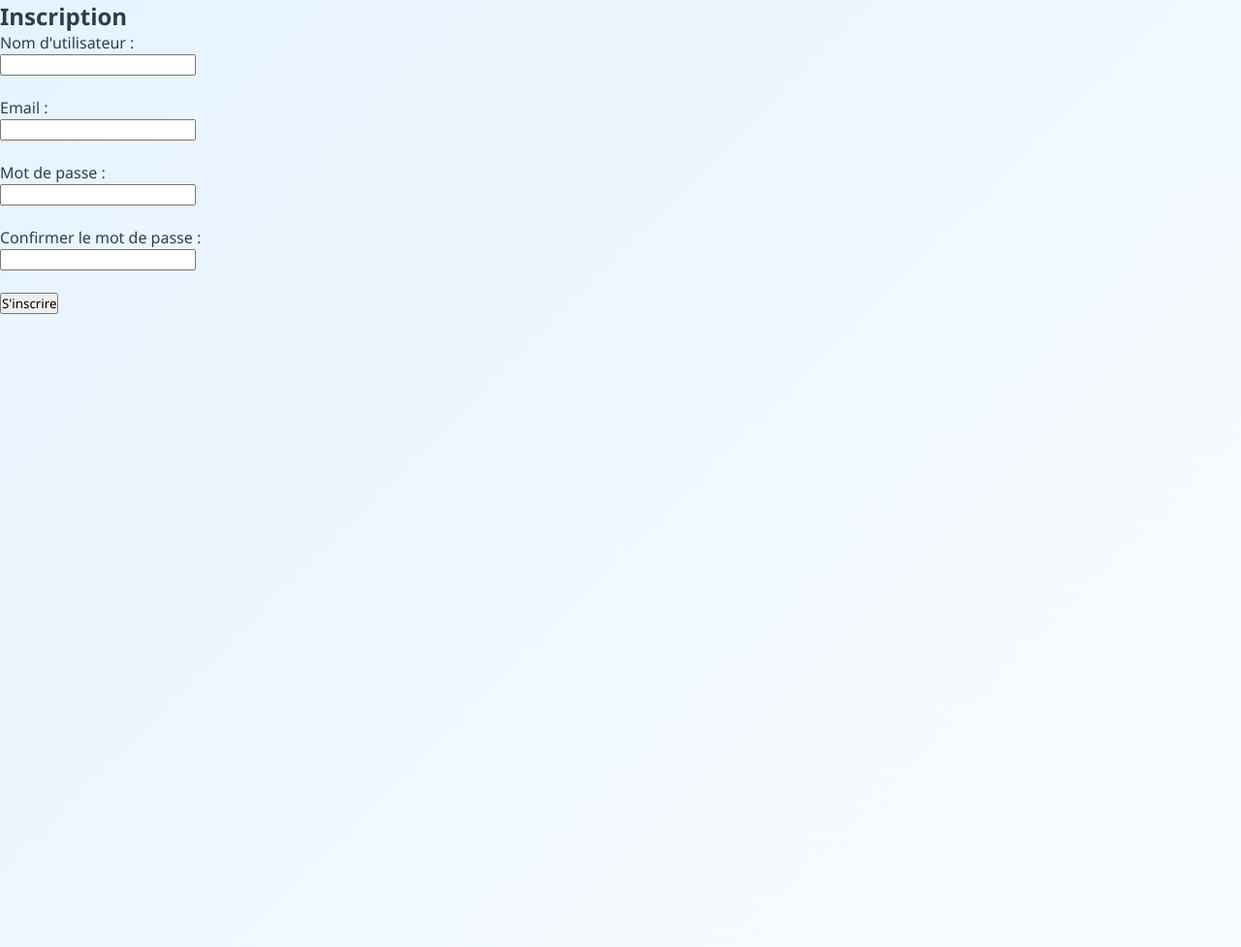
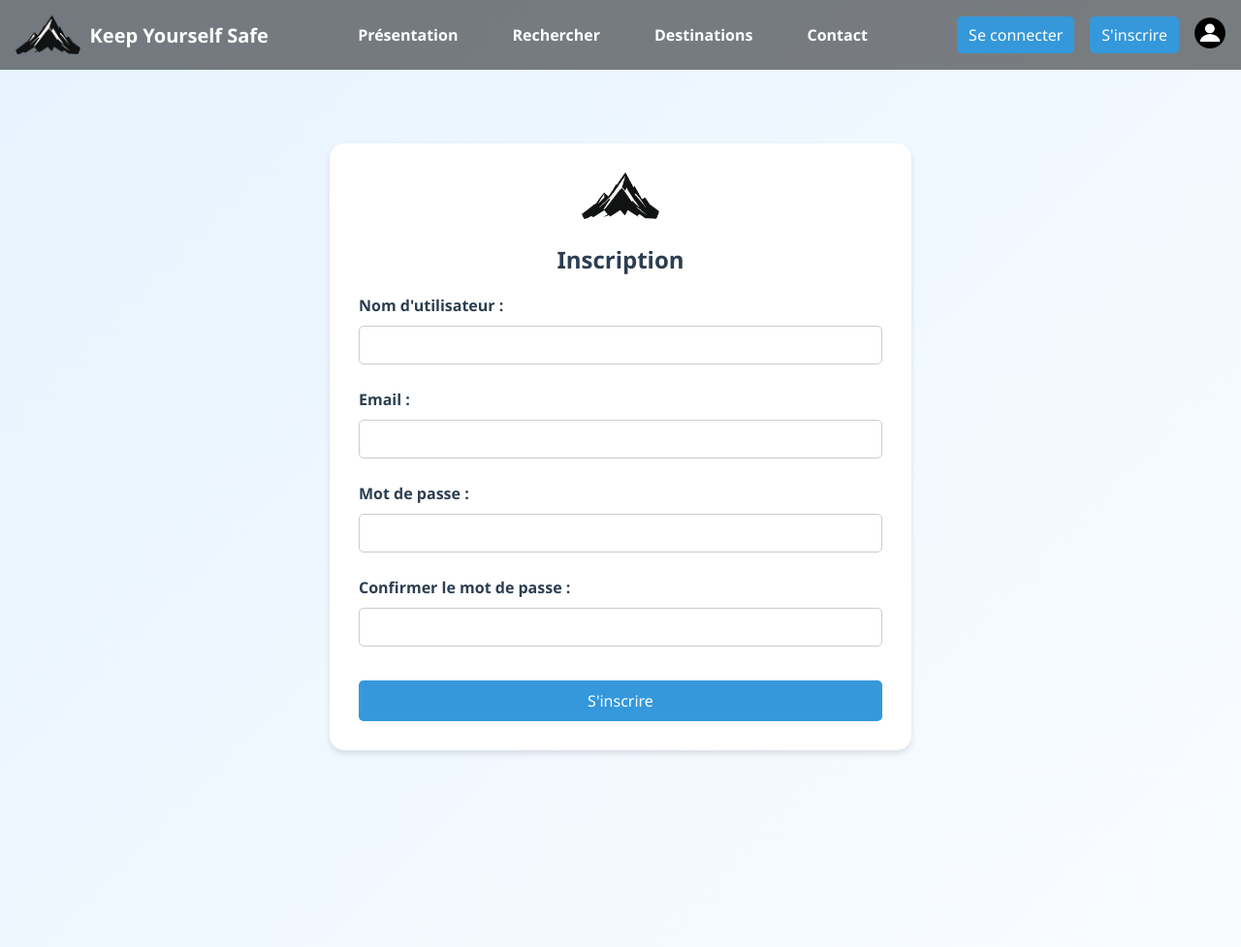
Before and after one commit to Jej0/Projet-Preing2-S2, a PHP site: page /inscription.html in a window 1280 px wide. Shown: the top 977 px of the page at 97% size. Run offline with PHP 8.4, Linux system fonts and the light colour scheme.

Commit message:
Page d'inscription et de connexion

```diff
--- a/inscription.html
+++ b/inscription.html
@@ -14,20 +14,59 @@
         <link rel="stylesheet" type="text/css" href="style.css"> <!-- Lien vers le fichier CSS -->
     </head>
 	<body>
-		<div class="container">
-			<h2>Inscription</h2>
+		<!-- Navigation -->
+		<nav>
+			<!-- Logo et nom (gauche)-->
+			<div class="nav-left">
+				<a href="main.html" class="nav-brand">
+					<img src="img/logo.png" alt="Logo">
+					<span>Keep Yourself Safe</span>
+				</a>
+			</div>
+
+			<!-- Liens (centre)-->
+			<ul class="nav-links">
+				<li><a href="presentation.html">Présentation</a></li>
+				<li><a href="recherche.html">Rechercher</a></li>
+				<li><a href="destinations.html">Destinations</a></li>
+				<li><a href="contact.html">Contact</a></li>
+			</ul>
+
+			<!-- Profil et connexion(droite)-->
+			<div class="nav-right">
+				<a href="connexion.html" class="nav-btn">Se connecter</a>
+				<a href="inscription.html" class="nav-btn">S'inscrire</a>
+				<a href="profile.html" class="profile-icon">
+					<img src="img/profile-icon.png" alt="Profil">
+				</a>
+			</div>
+		</nav>
+
+		<!-- Formulaire d'inscription-->
+		<div class="form-container">
+      		<img src="img/logo.png" alt="Logo" class="logo">
+			<h2 class="h2">Inscription</h2>
+
 			<form action="?" method="POST">
-				<label for="username">Nom d'utilisateur :</label><br>
-				<input type="text" id="username" name="username" required><br><br>
+				<div class="form-group">
+					<label for="username">Nom d'utilisateur :</label>
+					<input type="text" id="username" name="username" required>
+				</div>
 
-				<label for="email">Email :</label><br>
-				<input type="email" id="email" name="email" required><br><br>
+				<div class="form-group">
+					<label for="email">Email :</label>
+					<input type="email" id="email" name="email" required>
+				</div>
 
-				<label for="password">Mot de passe :</label><br>
-				<input type="password" id="password" name="password" required><br><br>
+				<div class="form-group">
+					<label for="password">Mot de passe :</label>
+					<input type="password" id="password" name="password" required>
+				</div>
 
-				<label for="confirm-password">Confirmer le mot de passe :</label><br>
-				<input type="password" id="confirm-password" name="confirm-password" required><br><br>
+				<div class="form-group">
+					<label for="confirm-password">Confirmer le mot de passe :</label>
+					<input type="password" id="confirm-password" name="confirm-password" required>
+				</div>
 
 				<button type="submit">S'inscrire</button>
 			</form>
--- a/style.css
+++ b/style.css
@@ -307,22 +307,92 @@ input[type="range"] {
 }
 
 
-.center-div {
 
 
-    display:flex;
-    justify-content: center;
-    align-content: center;
-    width: 300px;
-    height: 200px;
-    position: absolute;
-    top: 30%;
-    left: 50%;
-    padding: 20px;
+/* Formulaire */
+
+/* Style du conteneur pour le formulaire */
+.form-container {
+    background: var(--snow-white);
+    padding: 30px;
+    border-radius: 15px;
+    box-shadow: 0 4px 6px rgba(0, 0, 0, 0.1);
+    width: 50%;
+    max-width: 600px; /* Limite la largeur maximale du formulaire pour éviter qu'il ne devienne trop large */
+    text-align: center;
+    margin: 0 auto;
+    box-sizing: border-box;
+    margin-top: 76px ;
+}
+
+/* Taille du logo */
+.logo {
+    width: 80px;
+    margin-bottom: 20px;
+}
+
+/* Format du text en haut du formulaire */
+.form-container h2 {
+    margin-bottom: 20px;
+    font-size: 24px;
+}
+
+/* Style général du formulaire */
+.form-group {
+    display: flex;
     flex-direction: column;
-    transform: translate(-50%,-50%);
+    gap: 10px;
+    width: 100%;
+    text-align: left;
+    font-weight: bold;
+}
 
+/* Style des champs de texte */
+input[type="text"],
+input[type="email"],
+input[type="password"] {
+    padding: 10px;
+    margin: 0px 0px 25px 0px;
+    border: 1px solid #ccc;
+    border-radius: 5px;
+    width: 100%;
+    box-sizing: border-box;
 }
+
+/* Placer le lien de modifier password a droit */
+.password-reset {
+    align-self: flex-end;
+    margin-top: -10px;
+    text-align: right;
+}
+
+.password-reset a {
+    text-decoration: none;
+    color: var(--accent-blue);
+    font-size: 14px;
+}
+
+.password-reset a:hover {
+    text-decoration: underline;
+}
+
+/* Style du bouton d'inscription */
+button {
+    padding: 10px;
+    background-color:var(--accent-blue);
+    color: white;
+    border: none;
+    border-radius: 5px;
+    cursor: pointer;
+    font-size: 16px;
+    width: 100%;
+    margin-top: 10px;
+}
+
+button:hover {
+    background-color: var(--text-dark);
+}
+
 /* Media Queries */
 @media (max-width: 600px) {
     body {
```
Also changed, not shown: other parts of style.css (+0 -60 lines), connexion.html (+69 -1 lines).
